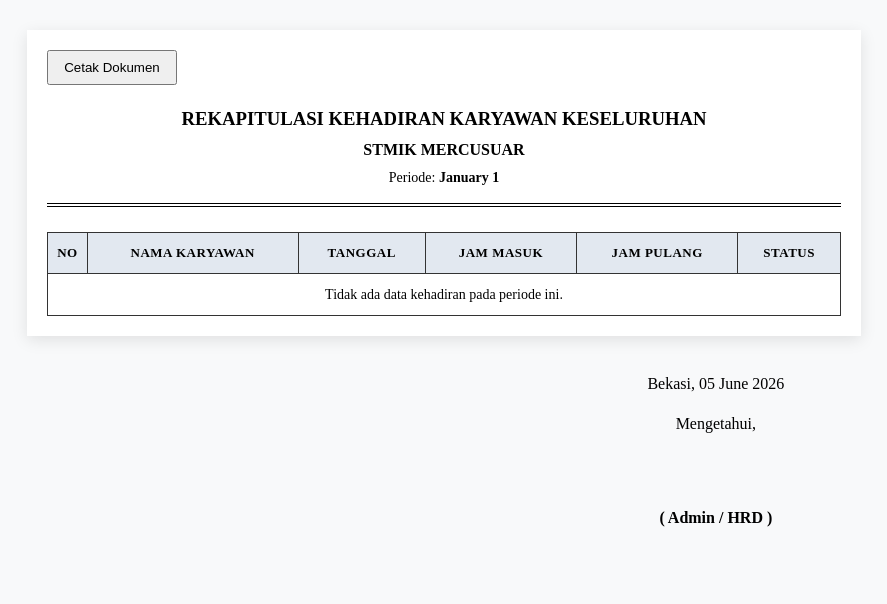
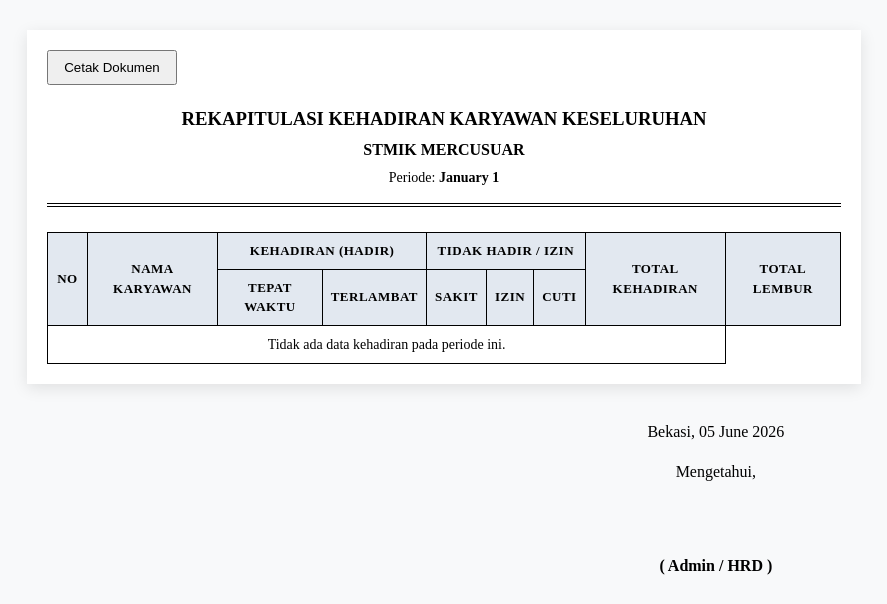
Before and after one commit to fajarsys/QR-Absensi, a Laravel app: page /admin/kehadiran/cetak-semua/1/1 in a window 1280 px wide. Shown: the top 604 px of the page, without its empty margins (196-1083 px from the left). Run offline with Laravel 12, Linux system fonts and the light colour scheme; a user stored in the database is signed in; data comes from the database, SQL or seed files in the repository; tables that the repository leaves empty hold one stand-in row (values such as "Sample post").

Commit message:
edit fitur print agar lebih solid

```diff
--- a/app/Http/Controllers/AttendanceController.php
+++ b/app/Http/Controllers/AttendanceController.php
@@ -36,8 +36,14 @@
     public function printUser(User $user, $month, $year, AttendanceService $service)
     {
         $attendances = $service->getUserAttendances($user->id, (int)$month, (int)$year);
+        $overtimes = \App\Models\Overtime::where('user_id', $user->id)
+                        ->whereMonth('tanggal', $month)
+                        ->whereYear('tanggal', $year)
+                        ->where('status', 'approved')
+                        ->get()
+                        ->keyBy('tanggal');
 
-        return view('admin.kehadiran.print', compact('user', 'attendances', 'month', 'year'));
+        return view('admin.kehadiran.print', compact('user', 'attendances', 'overtimes', 'month', 'year'));
     }
 
 
@@ -49,10 +55,50 @@
      */
     public function printAll($month, $year, AttendanceService $service)
     {
-        // Memanggil fungsi Service yang sama dengan yang dipakai adminIndex!
         $attendances = $service->getMonthlyAttendances((int) $month, (int) $year);
+        $overtimes = \App\Models\Overtime::whereMonth('tanggal', $month)
+                        ->whereYear('tanggal', $year)
+                        ->where('status', 'approved')
+                        ->get();
 
-        return view('admin.kehadiran.print_all', compact('attendances', 'month', 'year'));
+        // Mengelompokkan data berdasarkan user
+        $rekap = $attendances->groupBy('user_id')->map(function ($absenUser, $userId) use ($overtimes) {
+            $nama = $absenUser->first()->user->name;
+
+            // Total Kehadiran Fisik (Status = Hadir)
+            $totalHadir = $absenUser->where('status', 'Hadir')->count();
+
+            // Hitung Telat
+            $totalTelat = $absenUser->filter(function($item) {
+                return str_contains($item->notes, 'Terlambat');
+            })->count();
+
+            // Hitung Tepat Waktu
+            $tepatWaktu = $absenUser->filter(function($item) {
+                return str_contains($item->notes, 'Tepat Waktu') || str_contains($item->notes, 'Lembur Masuk');
+            })->count();
+
+            // Izin / Sakit / Cuti
+            $sakit = $absenUser->where('status', 'Sakit')->count();
+            $izin = $absenUser->where('status', 'Izin')->count();
+            $cuti = $absenUser->where('status', 'Cuti')->count();
+
+            // Total Lembur (menit)
+            $totalLemburMenit = $overtimes->where('user_id', $userId)->sum('durasi_menit');
+
+            return (object) [
+                'nama' => $nama,
+                'total_hadir' => $totalHadir,
+                'tepat_waktu' => $tepatWaktu,
+                'telat' => $totalTelat,
+                'sakit' => $sakit,
+                'izin' => $izin,
+                'cuti' => $cuti,
+                'total_lembur' => $totalLemburMenit
+            ];
+        })->values();
+
+        return view('admin.kehadiran.print_all', compact('rekap', 'month', 'year'));
     }
 
     public function store(StoreAttendanceRequest $request, AttendanceService $service)
--- a/resources/views/admin/kehadiran/print_all.blade.php
+++ b/resources/views/admin/kehadiran/print_all.blade.php
@@ -5,6 +5,24 @@
     <meta name="viewport" content="width=device-width, initial-scale=1.0">
     <title>Rekap Kehadiran Keseluruhan</title>
     <link rel="stylesheet" href="{{asset ('css/print.css')}}">
+    <style>
+        table {
+            width: 100%;
+            border-collapse: collapse;
+            margin-top: 20px;
+        }
+        th, td {
+            border: 1px solid #000;
+            padding: 8px;
+            text-align: center;
+        }
+        th {
+            background-color: #f2f2f2;
+        }
+        .text-left {
+            text-align: left;
+        }
+    </style>
 </head>
 <body>
     <div class="container-cetak" style="padding: 20px;">
@@ -19,27 +37,37 @@
         <table>
             <thead>
                 <tr>
-                    <th style="width: 5%;">No</th>
-                    <th>Nama Karyawan</th>
-                    <th>Tanggal</th>
-                    <th>Jam Masuk</th>
-                    <th>Jam Pulang</th>
-                    <th>Status</th>
+                    <th rowspan="2" style="width: 5%;">No</th>
+                    <th rowspan="2">Nama Karyawan</th>
+                    <th colspan="2">Kehadiran (Hadir)</th>
+                    <th colspan="3">Tidak Hadir / Izin</th>
+                    <th rowspan="2">Total Kehadiran</th>
+                    <th rowspan="2">Total Lembur</th>
+                </tr>
+                <tr>
+                    <th>Tepat Waktu</th>
+                    <th>Terlambat</th>
+                    <th>Sakit</th>
+                    <th>Izin</th>
+                    <th>Cuti</th>
                 </tr>
             </thead>
             <tbody>
-                @forelse ($attendances as $index => $absen)
+                @forelse ($rekap as $index => $data)
                 <tr>
                     <td>{{ $index + 1 }}</td>
-                    <td class="text-left"><strong>{{ $absen->user->name }}</strong></td>
-                    <td>{{ \Carbon\Carbon::parse($absen->date)->translatedFormat('d M Y') }}</td>
-                    <td>{{ $absen->clock_in ?? '-' }}</td>
-                    <td>{{ $absen->clock_out ?? '-' }}</td>
-                    <td>{{ $absen->status }}</td>
+                    <td class="text-left"><strong>{{ $data->nama }}</strong></td>
+                    <td>{{ $data->tepat_waktu }}</td>
+                    <td>{{ $data->telat }}</td>
+                    <td>{{ $data->sakit }}</td>
+                    <td>{{ $data->izin }}</td>
+                    <td>{{ $data->cuti }}</td>
+                    <td><strong>{{ $data->total_hadir }} Hari</strong></td>
+                    <td><strong>{{ $data->total_lembur }} Menit</strong></td>
                 </tr>
                 @empty
                 <tr>
-                    <td colspan="6">Tidak ada data kehadiran pada periode ini.</td>
+                    <td colspan="8">Tidak ada data kehadiran pada periode ini.</td>
                 </tr>
                 @endforelse
             </tbody>
```
Also changed, not shown: resources/views/admin/kehadiran/print.blade.php (+7 -1 lines).
